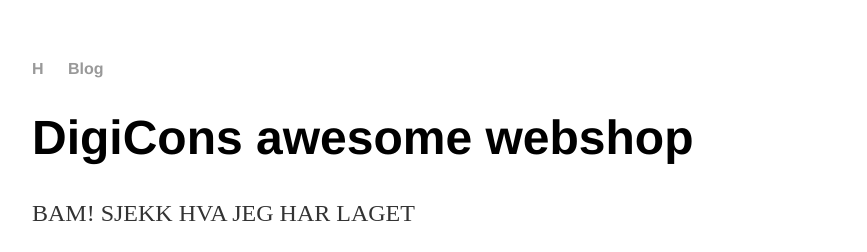
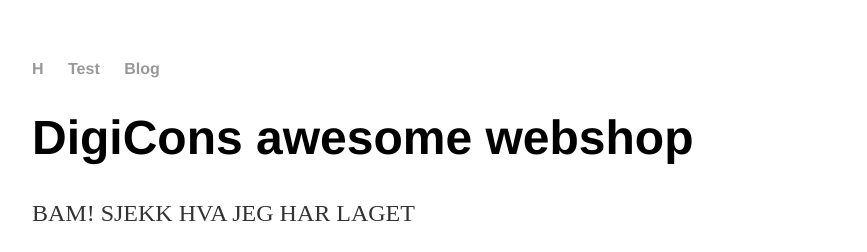
Before and after one commit to Varda84/Digicon_shop, a Jekyll site: the page built from index.html, in a window 1280 px wide. Shown: the top 252 px of the page, without its empty margins (160-1027 px from the left). Built offline with Jekyll 4.4.1, drawn with Linux system fonts in a browser that asks for light colours.

Commit message:
Update default.html

```diff
--- a/_layouts/default.html
+++ b/_layouts/default.html
@@ -9,6 +9,7 @@
 			<nav>
 	    		<ul>
 	        		<li><a href="/">H</a></li>
+				<li><a href="/">Test</a></li>
 	        		<li><a href="/blog">Blog</a></li>
 	    		</ul>
 			</nav>
```
